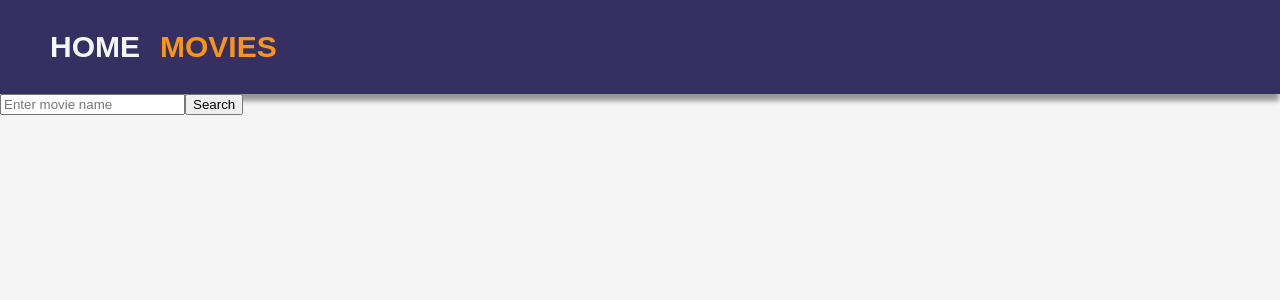
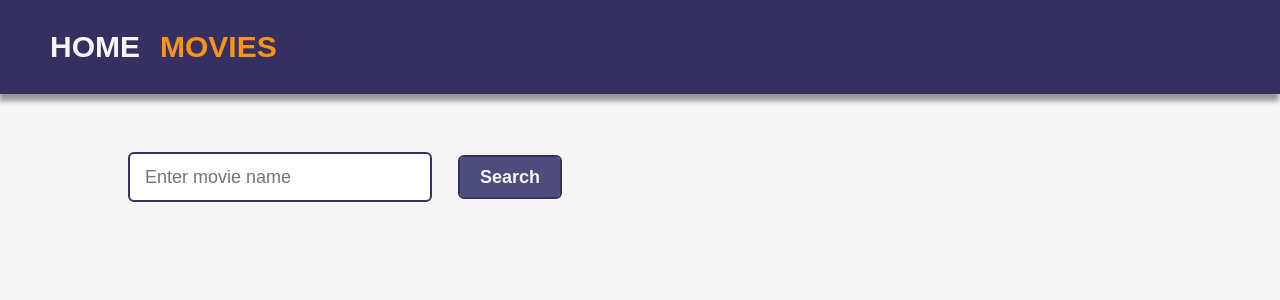
Before and after one commit to AnnaofAmber/goit-react-hw-05-movies, a React (Create React App) app: page /movies in a window 1280 px wide. Shown: the top 300 px of the page. Built offline with nearby package versions, Linux system fonts and the light colour scheme.

Commit message:
adding styles for search form

```diff
--- a/src/components/MovieSearch/MovieSearch.module.css
+++ b/src/components/MovieSearch/MovieSearch.module.css
@@ -1,11 +1,53 @@
 .form{
+padding: 60px 100px;
+display: flex;
+gap: 30px;
+align-items: center;
+}
+
+.input{
+width: 300px;
+height: 46px;
+border: none;
+outline: 2px solid #363062 ;
+border-radius: 4px;
+
+
+font-size: 18px;
+color: #363062;
+
+padding: 10px 15px;
 
 }
 
-.input{
+.input:focus{
+    outline: 2px solid #F99417;
+}
 
+.input:hover{
+    outline: 2px solid #F99417;
 }
 
 .btn{
+width: 100px;
+height: 40px;
+border: none;
+outline: 2px solid #363062 ;
+border-radius: 4px;
 
+cursor: pointer;
+
+background-color: #4D4C7D;
+color: #F5F5F5;
+font-weight: 700;
+font-size: 18px;
 }
+
+.btn:hover{
+    outline: 2px solid #F99417;
+    color: #F5F5F5;
+    background-color: #F99417;
+}
+.btn:focus{
+    outline: 2px solid #F99417;
+}
```
